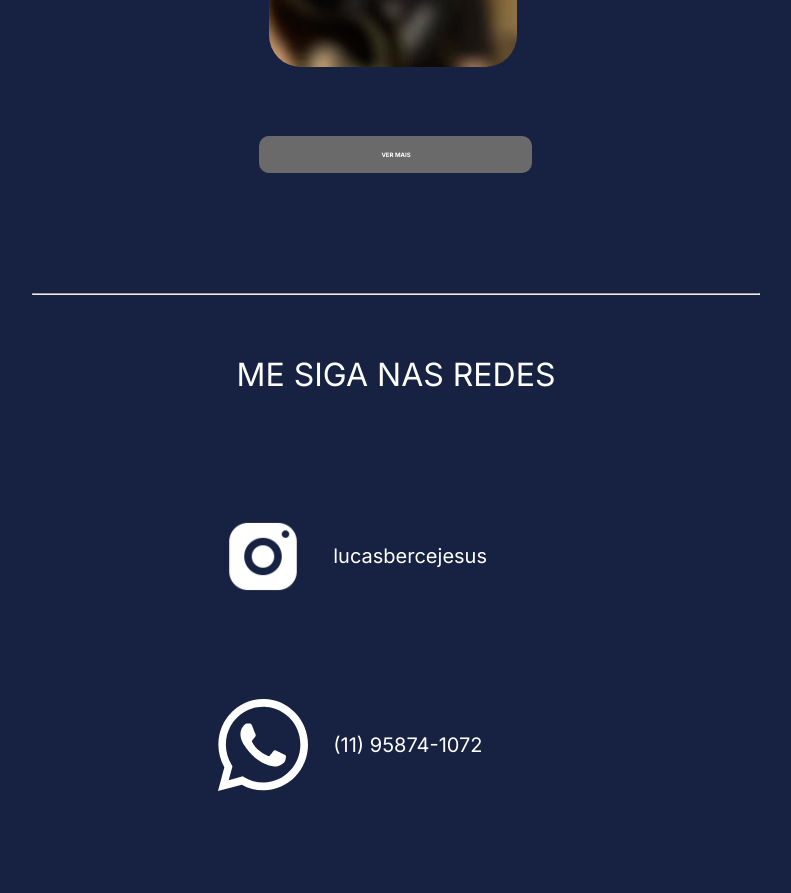
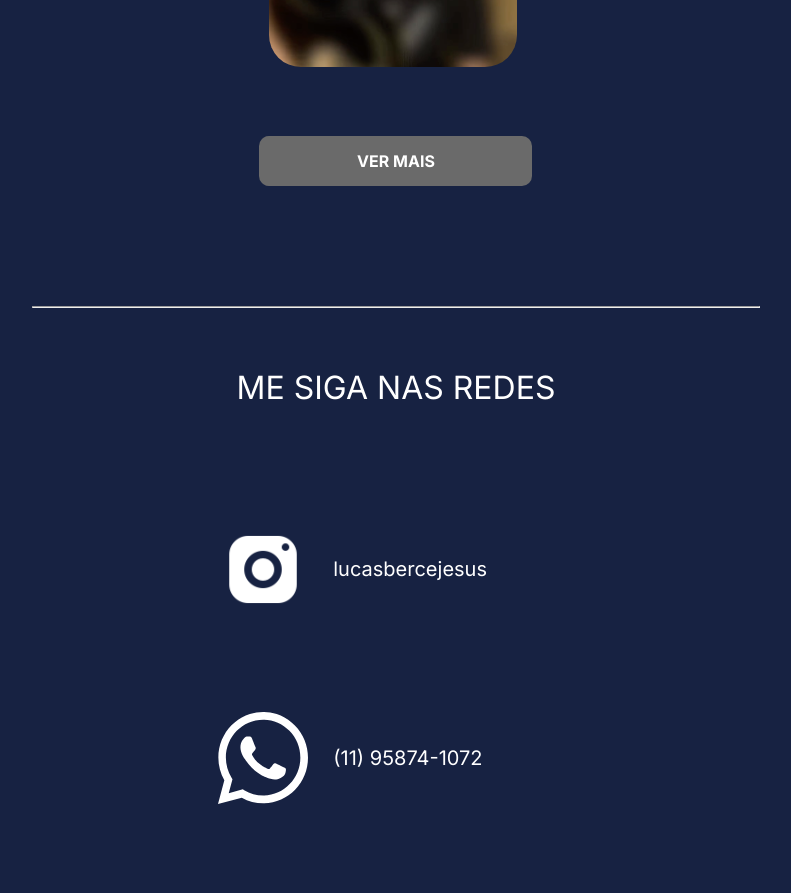
Before and after one commit to lbjbrdev/MyMusicalLandingPage, a React (Vite) app: page / in a window 1280 px wide. Shown: the part 3860-4753 px from the top of the page, without its empty margins (244-1035 px from the left). Built offline with nearby package versions, Linux system fonts and the light colour scheme.

Commit message:
fix: font-size

```diff
--- a/src/screens/Home/styles.ts
+++ b/src/screens/Home/styles.ts
@@ -95,7 +95,7 @@ export const ShowMoreAction = styled.button`
     color: #fff;
 
     font-weight: bold;
-    font-size: 6px;
+    font-size: 16px;
 
     text-align: center;
 
```
